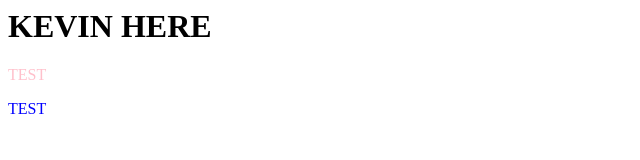
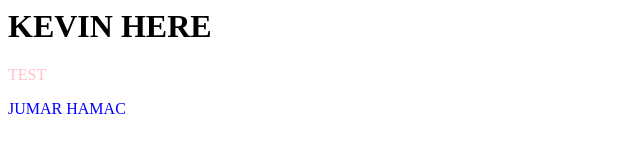
Before and after one commit to KniveSOatnula/GitCoding, a plain HTML site: page Saluntao.html in a window 1280 px wide. Shown: the whole page, without its empty margins (0-640 px from the left). Drawn offline with Linux system fonts and the light colour scheme.

Commit message:
Adding Jumar Hamac to saluntao's file

```diff
--- a/Saluntao.html
+++ b/Saluntao.html
@@ -13,7 +13,7 @@
 		</div>
 
 		<div>
-			<p style="color:blue;">TEST</p>
+			<p style="color:blue;">JUMAR HAMAC</p>
 		</div>
 
 	</body>
```
